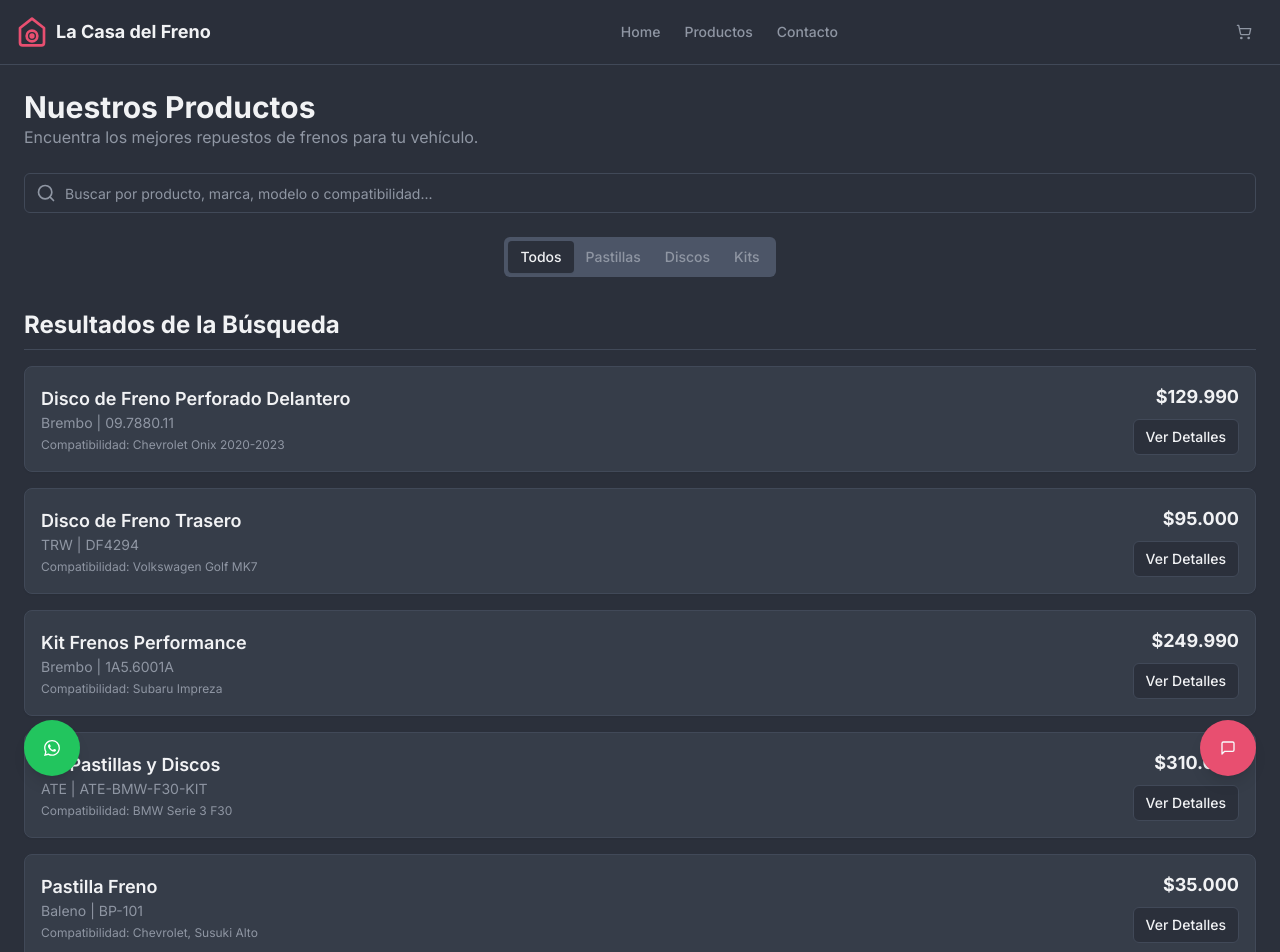
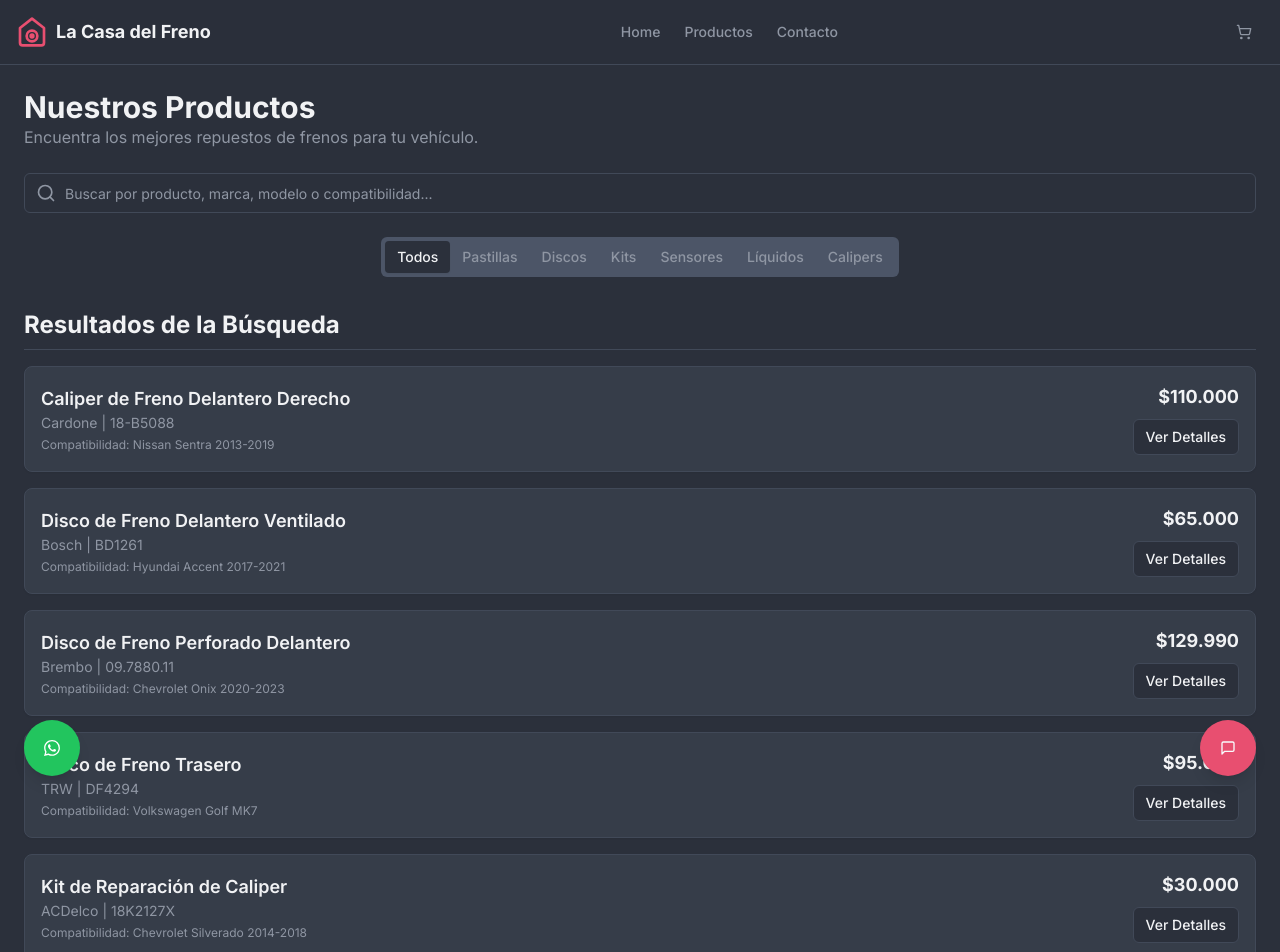
Before and after one commit to marce1404/TIENDA-FRENOS, a Next.js app: page /productos in a window 1280 px wide. Shown: the top 952 px of the page. Built offline with nearby package versions, Linux system fonts and the light colour scheme.

Commit message:
recuerda, que si la lista tiene mas de 10 productos debe pasar a otra pa

```diff
--- a/src/data/products.ts
+++ b/src/data/products.ts
@@ -68,4 +68,70 @@ export const products: Product[] = [
     imageUrl: 'https://placehold.co/400x400.png',
     isFeatured: false,
   },
+  {
+    id: 7,
+    name: 'Pastillas de Freno Semi-Metálicas',
+    brand: 'Wagner',
+    model: 'QC1324',
+    compatibility: 'Ford F-150 2015-2020',
+    price: 75000,
+    category: 'Pastillas',
+    imageUrl: 'https://placehold.co/400x400.png',
+    isFeatured: false,
+  },
+  {
+    id: 8,
+    name: 'Disco de Freno Delantero Ventilado',
+    brand: 'Bosch',
+    model: 'BD1261',
+    compatibility: 'Hyundai Accent 2017-2021',
+    price: 65000,
+    category: 'Discos',
+    imageUrl: 'https://placehold.co/400x400.png',
+    isFeatured: false,
+  },
+  {
+    id: 9,
+    name: 'Sensor de Desgaste de Pastillas',
+    brand: 'Febi',
+    model: '31420',
+    compatibility: 'Mercedes-Benz C-Class W204',
+    price: 25000,
+    category: 'Sensores',
+    imageUrl: 'https://placehold.co/400x400.png',
+    isFeatured: false,
+  },
+  {
+    id: 10,
+    name: 'Líquido de Frenos DOT 4',
+    brand: 'Liqui Moly',
+    model: '3093',
+    compatibility: 'Universal',
+    price: 15000,
+    category: 'Líquidos',
+    imageUrl: 'https://placehold.co/400x400.png',
+    isFeatured: false,
+  },
+  {
+    id: 11,
+    name: 'Caliper de Freno Delantero Derecho',
+    brand: 'Cardone',
+    model: '18-B5088',
+    compatibility: 'Nissan Sentra 2013-2019',
+    price: 110000,
+    category: 'Calipers',
+    imageUrl: 'https://placehold.co/400x400.png',
+    isFeatured: false,
+  },
+  {
+    id: 12,
+    name: 'Kit de Reparación de Caliper',
+    brand: 'ACDelco',
+    model: '18K2127X',
+    compatibility: 'Chevrolet Silverado 2014-2018',
+    price: 30000,
+    category: 'Kits',
+    imageUrl: 'https://placehold.co/400x400.png',
+    isFeatured: false,
+  },
 ];
```
